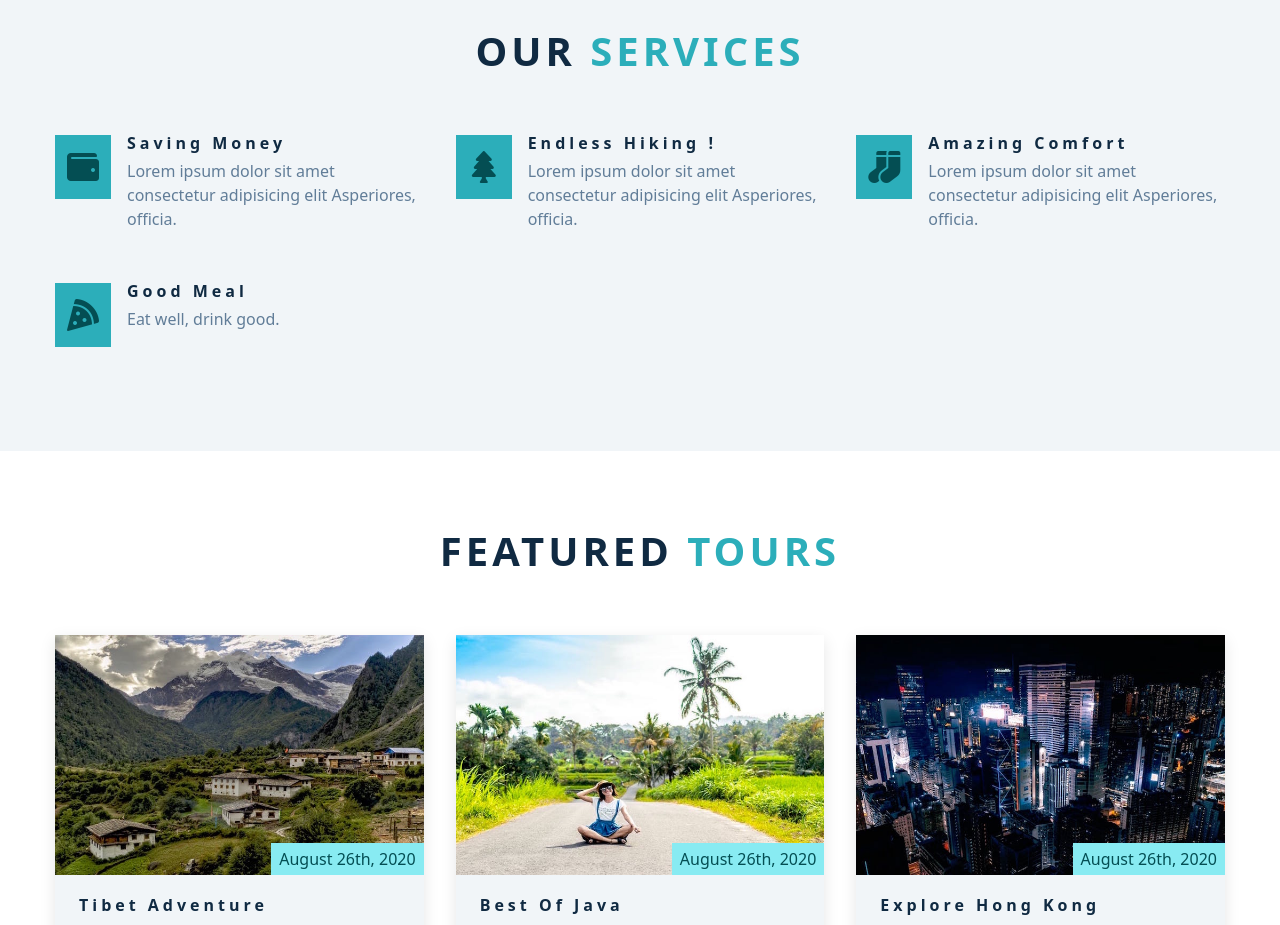
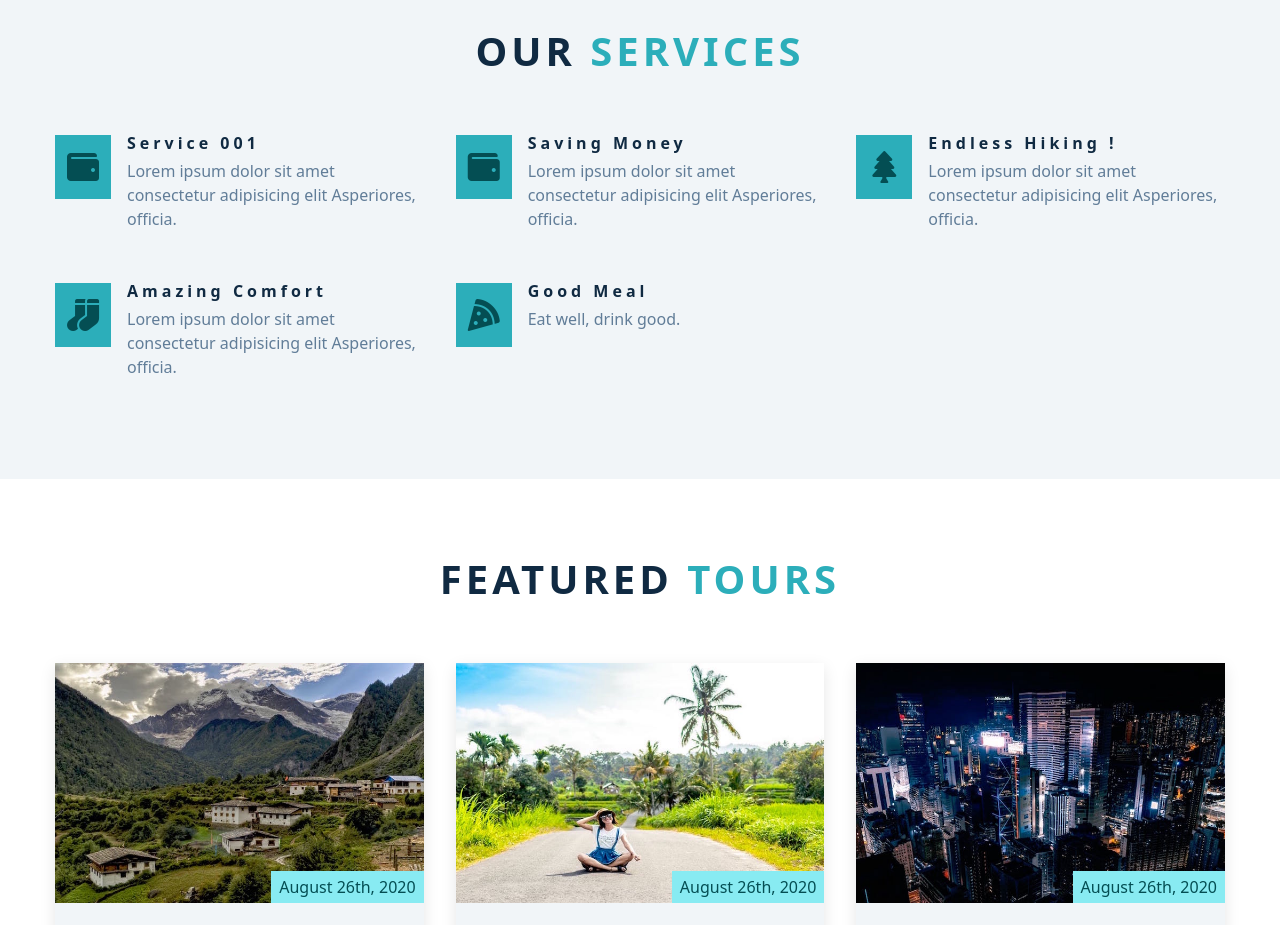
Before and after one commit to zayzou/backroads-app, a React (Create React App) app: page / in a window 1280 px wide. Shown: the part 1540-2465 px from the top of the page. Built offline with nearby package versions, Linux system fonts and the light colour scheme.

Commit message:
Refactore Services

```diff
--- a/src/components/Services.js
+++ b/src/components/Services.js
@@ -7,8 +7,8 @@ const Services = () => {
         <section className="section services" id="services">
             <Title word1="Our" word2="Services"></Title>
             <div className="section-center services-center">
-                {services.map(({id, icon, title, text}) =>
-                    <Service key={id} icon={icon} title={title} text={text}></Service>
+                {services.map((service) =>
+                    <Service key={service.id} {...service}/>
                 )}
 
             </div>
--- a/src/data.js
+++ b/src/data.js
@@ -18,6 +18,12 @@ export const iconLink = [
 ]
 
 export const services = [
+    {
+        id: 0,
+        title: "Service 001",
+        icon: "fa-wallet",
+        text: "Lorem ipsum dolor sit amet consectetur adipisicing elit Asperiores, officia."
+    },
     {
         id: 1,
         title: "saving money",
```
